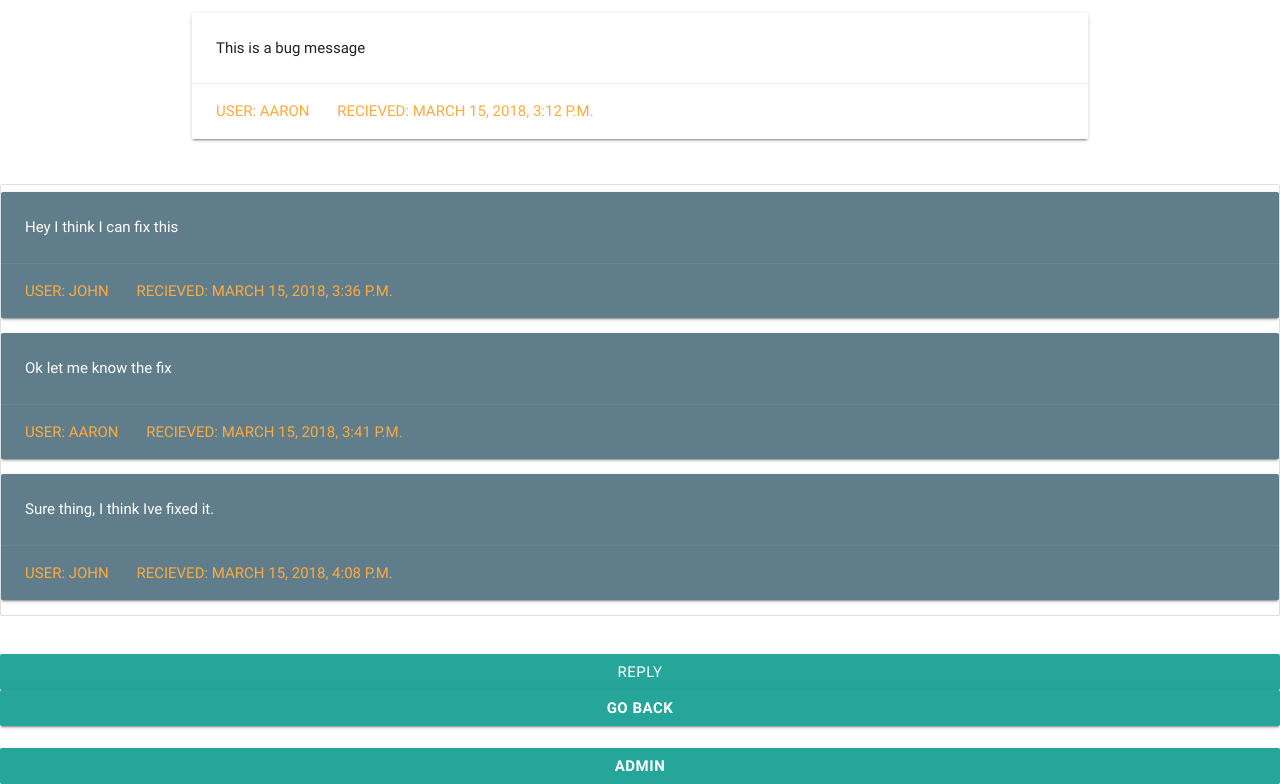
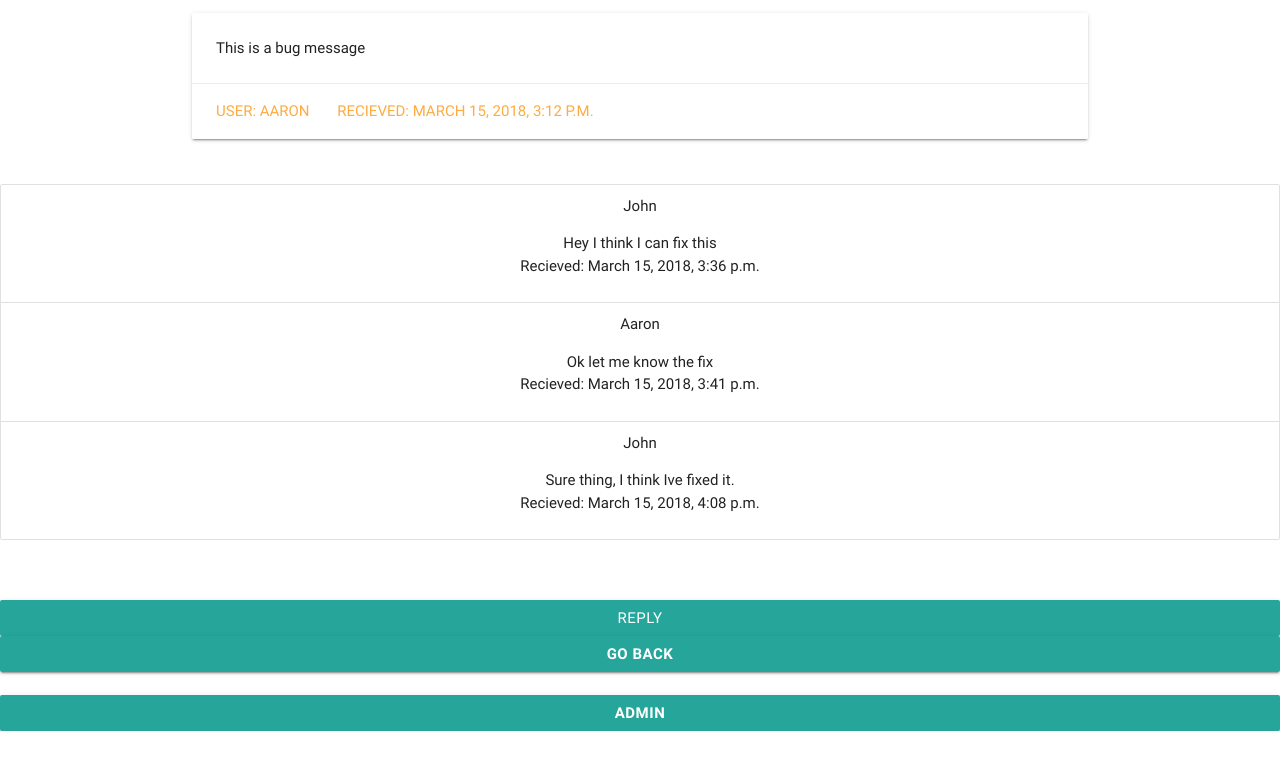
Before and after one commit to aaronshortt/Django-Conversations, a Django app: page /posts/details/1/ in a window 1280 px wide. Shown: the part 179-963 px from the top of the page. After the commit the page ends 910 px from the top, so only its background shows below. Run offline with Django 3.2, Linux system fonts and the light colour scheme; data comes from the database, SQL or seed files in the repository; both versions use the stored data as it was after the commit.

Commit message:
Refined reponses

```diff
--- a/Commuinication/Posts/templates/posts/details.html
+++ b/Commuinication/Posts/templates/posts/details.html
@@ -15,20 +15,16 @@
 </div>
 <br>
 <ul class="collection">
-        {% for message in messages%}
-                <li>
-                <div class="card blue-grey dark-1">
-                    <div class="card-content white-text">
-                        {{message.body}}
-                    </div>
-                    <div class="card-action">
-                            <a href="">User: {{message.sender.name}}</a>
-                            <a href="">Recieved: {{message.created_at}}</a>
-                    </div>
-                </div>
-                </li>
-        {% endfor%}
+        {% for message in messages %}
+        <li style="display:block" class="collection-item center-align">
+                <span class="title">{{message.sender.name}}</span>
+                <p> {{message.body}} <br>
+                    Recieved: {{message.created_at}}
+                </p>
+        </li>
+        {% endfor %}
 </ul>
+<br>
 <br>
 <a style="display:block" class= "center-align waves-effect waves-light btn" href ="/posts/details/{{conversation.id}}/add">Reply</a>
 <b>
--- a/Commuinication/Posts/views.py
+++ b/Commuinication/Posts/views.py
@@ -33,6 +33,7 @@ def details(request, id):
     return render(request, 'posts/details.html', context)
 
 def addConversation(request):
+
     if request.method == 'POST':
         title = request.POST['title']
         body = request.POST['body']
@@ -56,6 +57,7 @@ def addConversation(request):
         return render(request, 'posts/add-conversation.html')
 
 def addMessage(request, id):
+
     conversation = Conversation.objects.get(id = id)
 
     if request.method == 'POST':
```
Also changed, not shown: Commuinication/db.sqlite3, 1 other file.
